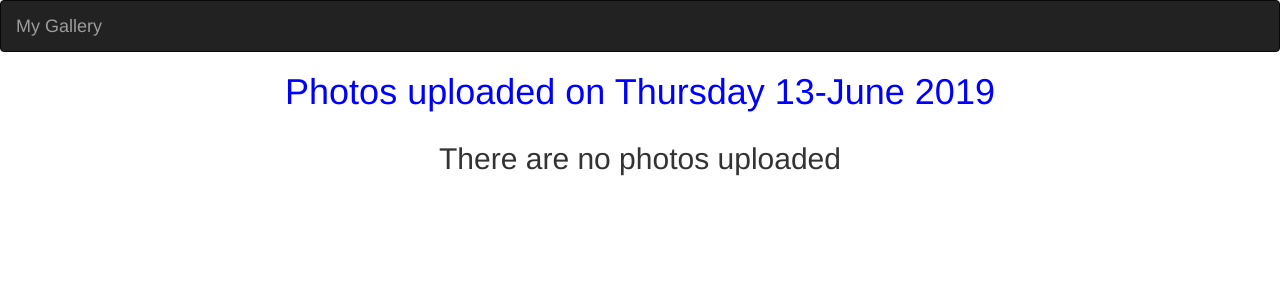
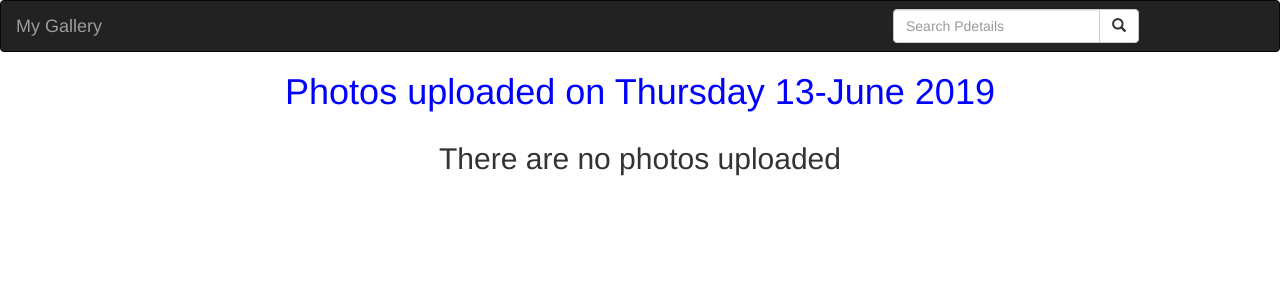
Before and after one commit to Charlesmurage/gallery, a Django app: page / in a window 1280 px wide. Shown: the top 300 px of the page. Run offline with Django 3.2, Linux system fonts and the light colour scheme; data that the repository does not hold is empty; some libraries are stand-ins or nearby versions.

Commit message:
added a search button

```diff
--- a/mygallery/models.py
+++ b/mygallery/models.py
@@ -42,3 +42,9 @@ class Pdetails(models.Model):
     def days_photos(cls,date):
         mygallery = cls.objects.filter(pub_date__date = date)
         return mygallery
+
+    @classmethod
+    def search_by_title(cls,search_term):
+        mygallery = cls.objects.filter(title__icontains=search_term)
+
+        return mygallery
--- a/mygallery/templates/navbar.html
+++ b/mygallery/templates/navbar.html
@@ -4,7 +4,7 @@
     <meta charset="UTF-8">
     <meta name="viewport" content="width=device-width, initial-scale=1.0">
     <meta http-equiv="X-UA-Compatible" content="ie=edge">
-    <title>Document</title>
+    <title>My Gallery</title>
 </head>
 <body>
         <nav class="navbar navbar-inverse">
@@ -12,6 +12,20 @@
                   <div class="navbar-header">
                     <a class="navbar-brand" href="{% url 'photoToday' %}">My Gallery</a>
                   </div>
+
+                  <div class="col-sm-4 col-md-4 navbar-right">
+
+                    <form class="navbar-form" role="search" action="{% url 'search_results' %}">
+
+                      <div class="input-group">
+
+                        <input type="text" class="form-control" placeholder="Search Pdetails" name="photo">
+                        <div class="input-group-btn">
+                          <button class="btn btn-default" type="submit"><i class="glyphicon glyphicon-search"></i></button>
+                        </div>
+                      </div>
+                    </form>
+                  </div>
                 </div>
               </nav>
 
--- a/mygallery/urls.py
+++ b/mygallery/urls.py
@@ -3,5 +3,6 @@ from . import views
 
 urlpatterns=[
     url('^$',views.photo_of_day,name = 'photoToday'),
-    url('^archives/(\d{4}-\d{2}-\d{2})/$',views.previous_photos,name = 'prevPhotos')
+    url('^archives/(\d{4}-\d{2}-\d{2})/$',views.previous_photos,name = 'prevPhotos'),
+    url(r'^search/',views.search_results, name= 'search_results')
 ]
--- a/mygallery/views.py
+++ b/mygallery/views.py
@@ -47,3 +47,17 @@ def convert_dates(dates):
 
     day = days[day_number]
     return day
+
+def search_results(request):
+    if 'photo' in request.GET and request.GET["photo"]:
+        search_term = request.GET.get("photo")
+        searched_photos = Pdetails.search_by_title(search_term)
+
+        message = f"{search_term}"
+
+        return render(request,'all-photos/search.html',{"message":message,"photos":searched_photos})
+
+    else:
+        message = "You havent searched for any term"
+
+        return render(request,'all-photos/search.html',{"message":message})
```
Also changed, not shown: mygallery/templates/all-photos/search.html (added, +25 -0 lines).
